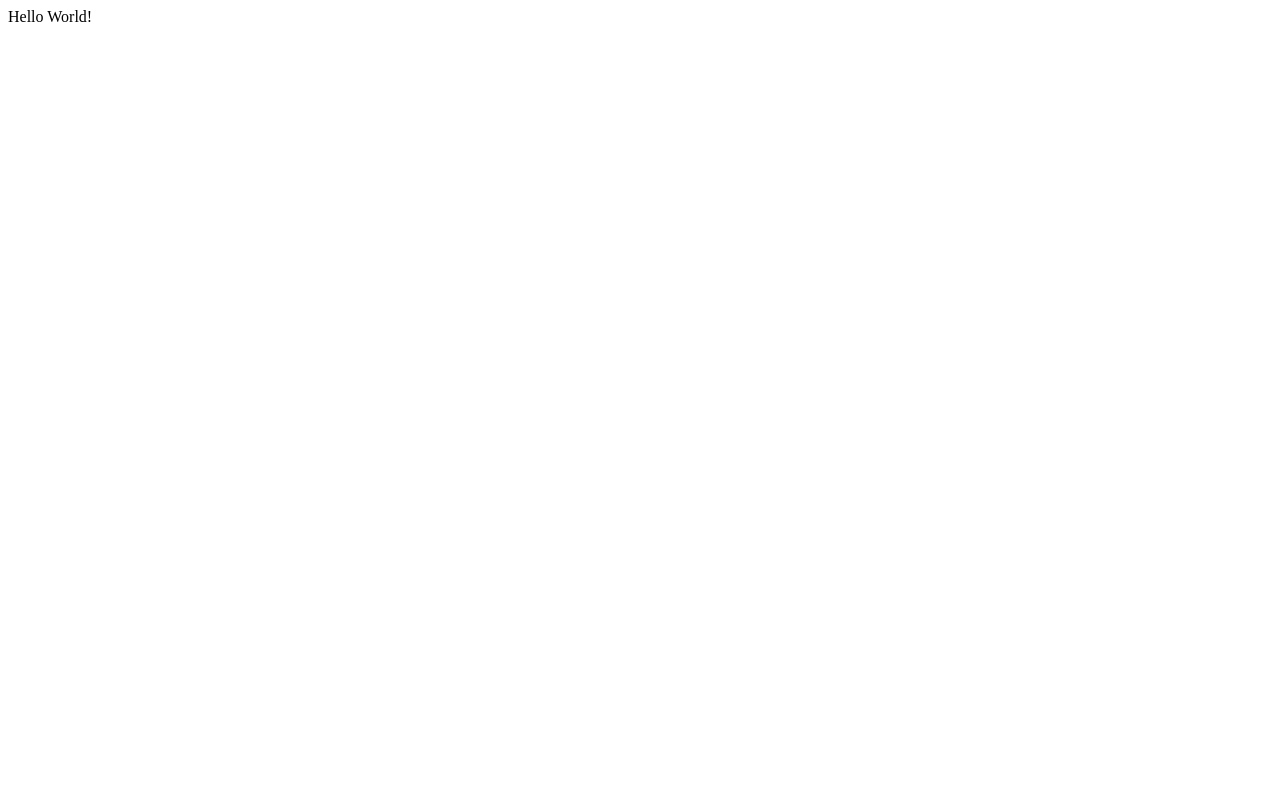
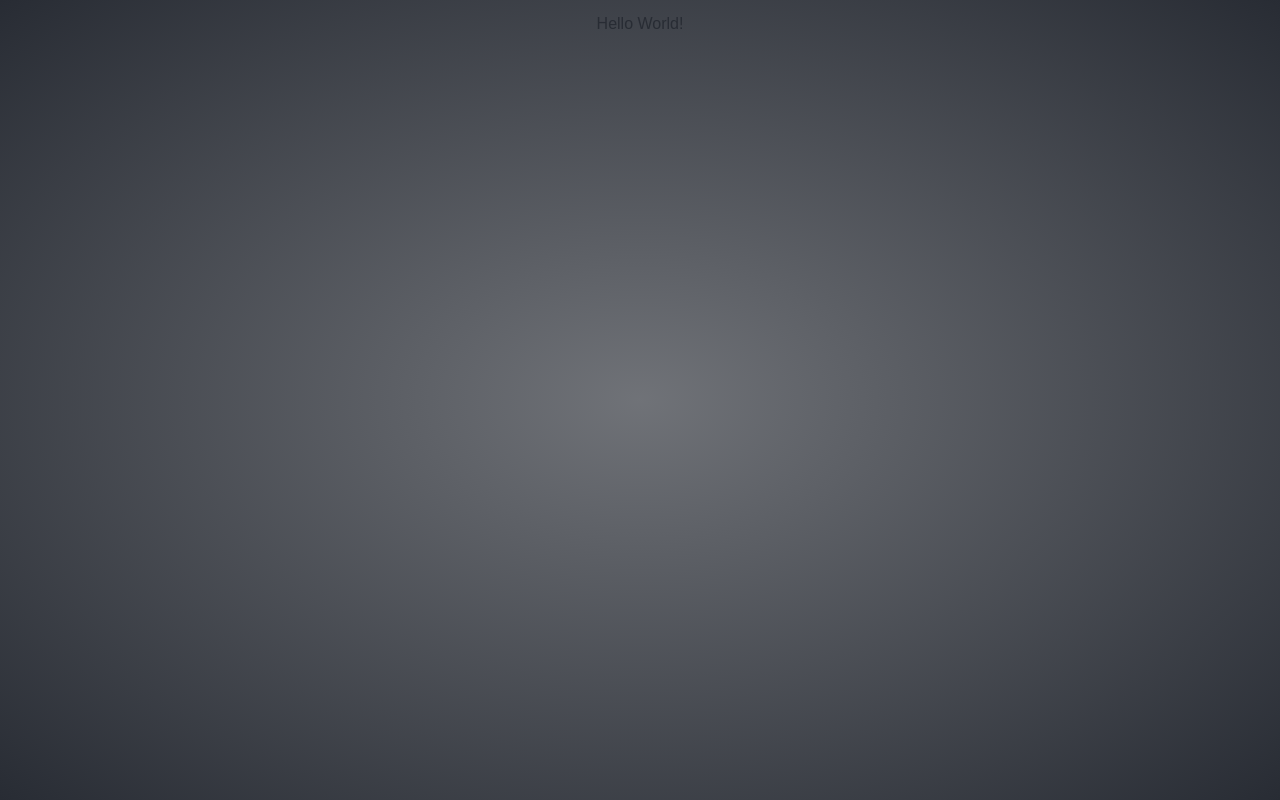
Before and after one commit to honningsvag/sudo-sudoku, a React (Create React App) app: page / in a window 1280 px wide. Built offline with nearby package versions, Linux system fonts and the light colour scheme.

Commit message:
global styles update and theming

```diff
--- a/src/index.tsx
+++ b/src/index.tsx
@@ -1,12 +1,16 @@
 import React from "react";
 import ReactDOM from "react-dom";
+import { ThemeProvider } from "styled-components";
 
 import { unregister } from "../src/core";
+import { GlobalStyles, theme } from "./styles";
 
 ReactDOM.render(
-  <React.StrictMode>
+  <>
+    <ThemeProvider theme={theme} />
+    <GlobalStyles />
     <div>Hello World!</div>
-  </React.StrictMode>,
+  </>,
   document.getElementById("root")
 );
 
--- a/src/styles/global.ts
+++ b/src/styles/global.ts
@@ -1,7 +1,8 @@
-import { createGlobalStyle } from "styled-components";
+import { createGlobalStyle, css } from "styled-components";
 
 export default createGlobalStyle`
-  html{
+  ${(props) => css`
+    html {
       height: 100%;
 
       body {
@@ -11,14 +12,15 @@ export default createGlobalStyle`
         margin: 0;
 
         #root {
-        background: radial-gradient(#282c34cc, #282c34);
+          background: radial-gradient(#282c34aa, #282c34);
           color: #282c34;
           display: flex;
           font-family: sans-serif;
           height: 100%;
-        justify-content:center;
+          justify-content: center;
           padding: 15px;
         }
       }
     }
+  `}
 `;
--- a/src/styles/index.ts
+++ b/src/styles/index.ts
@@ -1 +1,2 @@
 export { default as GlobalStyles } from "./global";
+export { default as theme } from "./theme";
--- /dev/null
+++ b/src/styles/theme.ts
@@ -0,0 +1,10 @@
+export default {
+  colors: {
+    background: "radial-gradient(#282c34aa, #282c34)",
+    mainBlack: "#282c34",
+    mainBlue: "#a0e9fd",
+    hoverBlue: "#caf3fe",
+    mainWhite: "white",
+  },
+  transition: "0.3s",
+};
```
Lines whose indentation alone changed are shown as unchanged.
